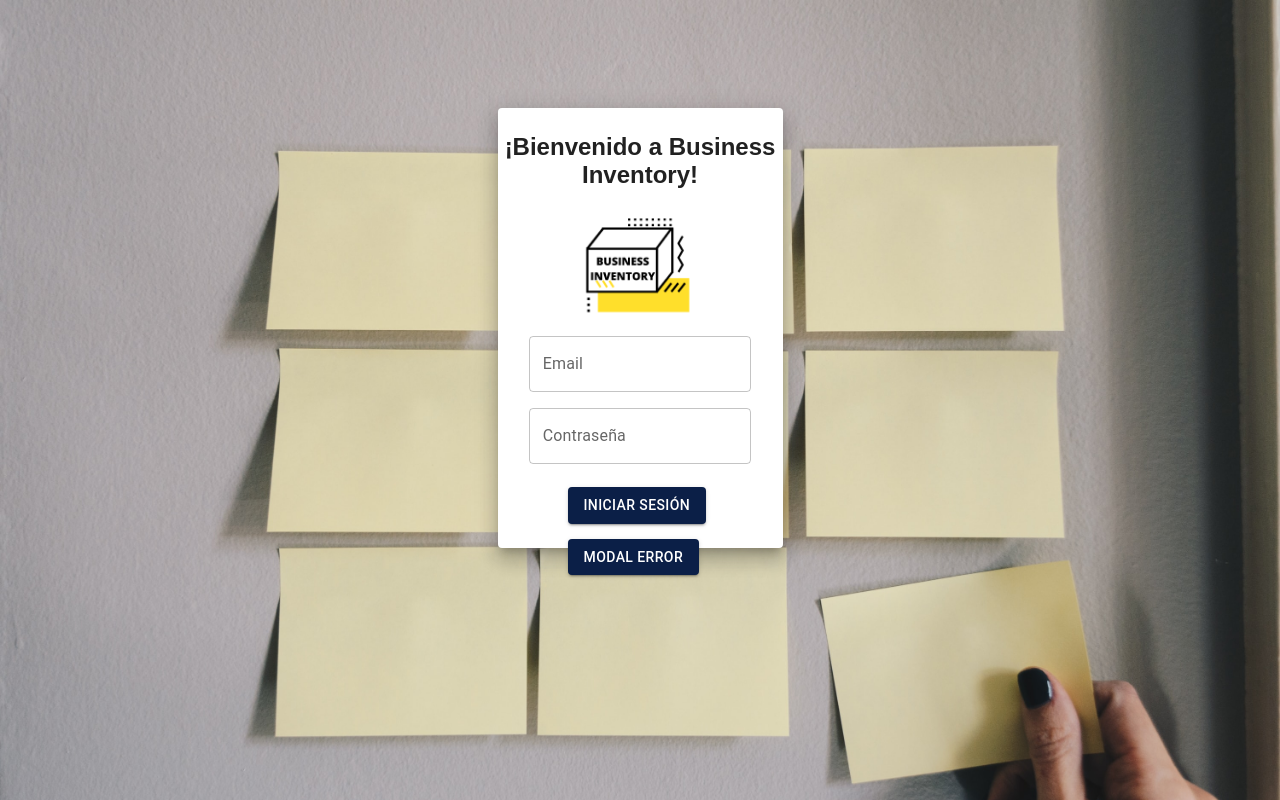
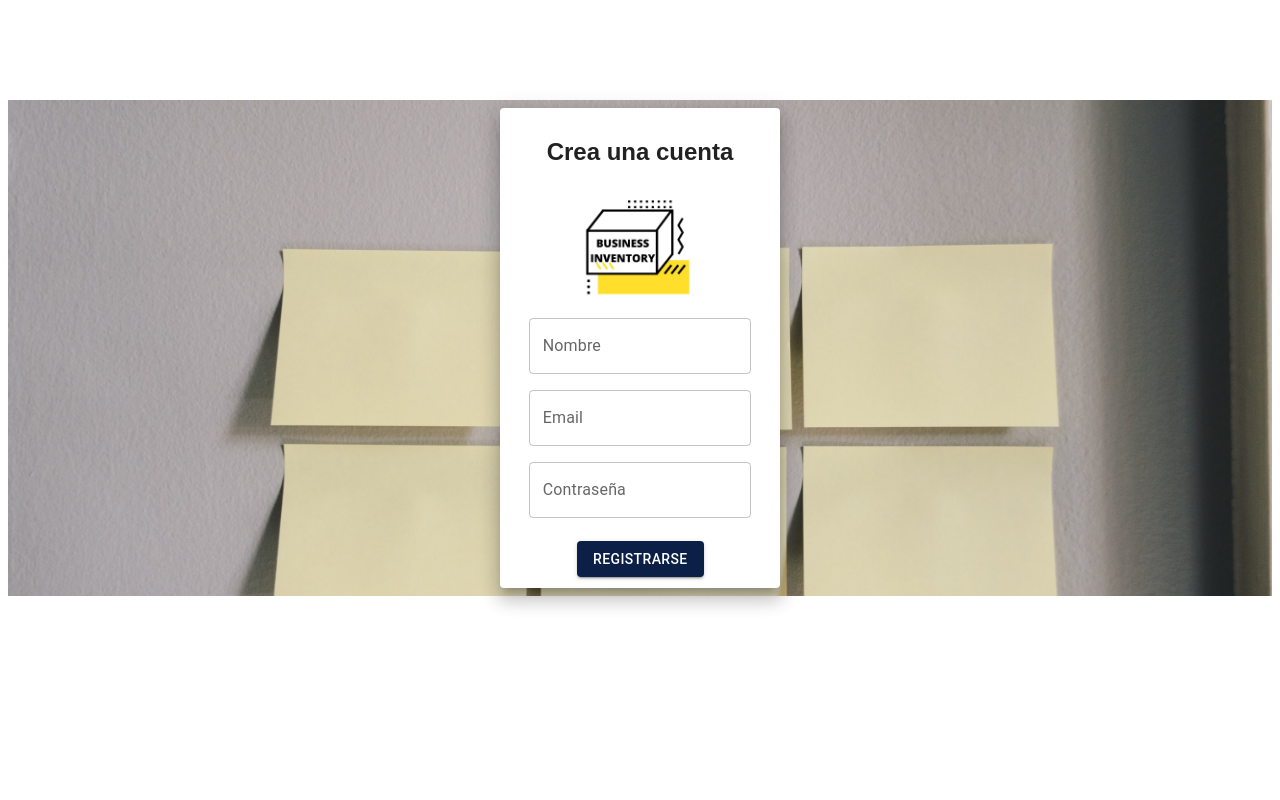
Before and after one commit to Sussanara/ADT, a React (Create React App) app: page / in a window 1280 px wide. Built offline with nearby package versions, Linux system fonts and the light colour scheme.

Commit message:
Background

```diff
--- a/src/App.js
+++ b/src/App.js
@@ -1,14 +1,13 @@
 import React from "react";
 import Login from "./shared_component/Login";
 import Register from "./admin/Register";
-import Prueba from "./shared_component/prueba";
 
 
 
 function App() {
   return (
     <>
-    <Login />
+    <Register />
   </>
   )
 }
--- a/src/admin/Register.js
+++ b/src/admin/Register.js
@@ -10,6 +10,7 @@ import BS2 from "../asset/BS2.png";
 
 function Register() {
   return (
+    <div className="backgroundregister" style={{minHeight:"100%",minWidth:"100%",}}>
       <div className="Paper">
         <Box
           sx={{
@@ -17,8 +18,8 @@ function Register() {
             flexWrap: 'wrap',
             '& > :not(style)': {
               m: 1,
-          width: 400,
-          height: 490,
+              width: 450,
+              height: 550,
             },
           }}
         >
@@ -39,7 +40,7 @@ function Register() {
             </Box>
             <div className="registrarse">
               <Stack direction="row" spacing={2}>
-          <Button  style={{ backgroundColor: "#0B1F47", color: "white" }}variant="contained" color="success">
+                <Button style={{ backgroundColor: "#0B1F47", color: "white" }} variant="contained" color="success">
                   Registrarse
                 </Button>
               </Stack>
@@ -47,6 +48,7 @@ function Register() {
           </Paper>
         </Box>
       </div>
+    </div>
   );
 }
 
--- a/src/shared_component/Login.js
+++ b/src/shared_component/Login.js
@@ -34,6 +34,7 @@ function Login() {
 
 
   return (
+    <div className="backgroundlogin">
       <div className="Paper">
         <Box
           sx={{
@@ -111,6 +112,7 @@ function Login() {
           </Modal>
         </div>
       </div>
+    </div>
   );
 }
 
--- a/src/shared_component/prueba.js
+++ /dev/null
@@ -1,44 +0,0 @@
-import * as React from 'react';
-import Box from '@mui/material/Box';
-import Button from '@mui/material/Button';
-import Typography from '@mui/material/Typography';
-import Modal from '@mui/material/Modal';
-
-const style = {
-  position: 'absolute',
-  top: '50%',
-  left: '50%',
-  transform: 'translate(-50%, -50%)',
-  width: 400,
-  bgcolor: 'background.paper',
-  border: '2px solid #000',
-  boxShadow: 24,
-  p: 4,
-};
-
-export default function BasicModal() {
-  const [open, setOpen] = React.useState(false);
-  const handleOpen = () => setOpen(true);
-  const handleClose = () => setOpen(false);
-
-  return (
-    <div>
-      <Button onClick={handleOpen}>Open modal</Button>
-      <Modal
-        open={open}
-        onClose={handleClose}
-        aria-labelledby="modal-modal-title"
-        aria-describedby="modal-modal-description"
-      >
-        <Box sx={style}>
-          <Typography id="modal-modal-title" variant="h6" component="h2">
-            Text in a modal
-          </Typography>
-          <Typography id="modal-modal-description" sx={{ mt: 2 }}>
-            Duis mollis, est non commodo luctus, nisi erat porttitor ligula.
-          </Typography>
-        </Box>
-      </Modal>
-    </div>
-  );
-}
--- a/src/styles/Login.css
+++ b/src/styles/Login.css
@@ -1,10 +1,8 @@
 * {
-    margin: 0;
-    padding: 0;
-    box-sizing: border-box;
-    font-family: sans-serif;
+   font-family: sans-serif;
 }
-body {
+
+.backgroundlogin {
     background: white;
     background-image: url("../asset/post-it.jpg");
     background-size: cover;
--- a/src/styles/Register.css
+++ b/src/styles/Register.css
@@ -1,10 +1,6 @@
-* {
-    margin: 0;
-    padding: 0;
-    box-sizing: border-box;
-    font-family: sans-serif;
-}
-body {
+.backgroundregister {
+    min-height: 100%;
+    min-width: 100%;
     background: white;
     background-image: url("../asset/post-it.jpg");
     background-size: cover;
@@ -18,8 +14,8 @@ body {
 }
 
 .account {
-    padding-top: 25px;
-    padding-bottom: 15px;
+    padding-top: 10px;
+    padding-bottom: 0px;
 }
 
 .registrarse {
```
Lines whose indentation alone changed are shown as unchanged.
